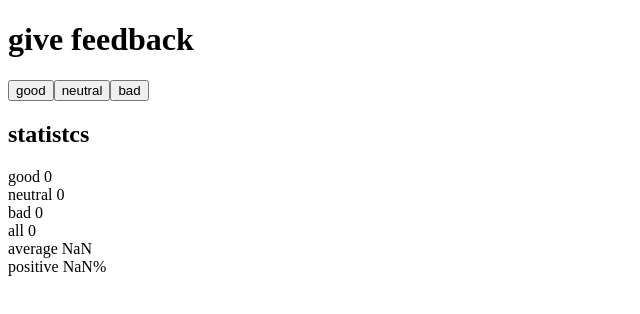
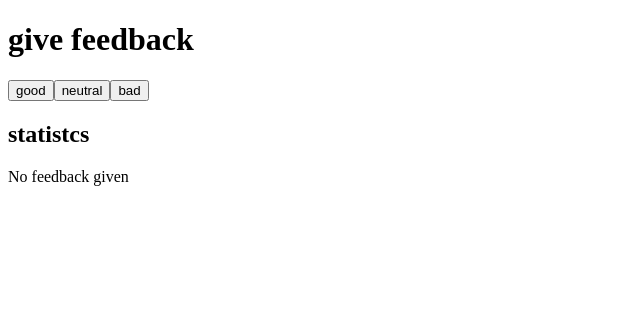
Before and after one commit to contreras48/fullstack_open, a React (Vite) app in the folder part1/unicafe/: page / in a window 1280 px wide. Shown: the top 314 px of the page, without its empty margins (0-640 px from the left). Built offline with nearby package versions, Linux system fonts and the light colour scheme.

Commit message:
part1: unicafe, step four finished

```diff
--- a/part1/unicafe/src/App.jsx
+++ b/part1/unicafe/src/App.jsx
@@ -8,6 +8,10 @@ const Statistcs = (props) => {
   return (
     <div>
       <h2>statistcs</h2>
+      {
+        props.good + props.neutral + props.bad === 0
+          ? <div>No feedback given</div>
+          : <div>
             <div>
               good {props.good}
             </div>
@@ -26,6 +30,8 @@ const Statistcs = (props) => {
             <div>
               positive {positive()}%
             </div>
+          </div>
+      }
     </div>
   )
 }
```
Lines whose indentation alone changed are shown as unchanged.
